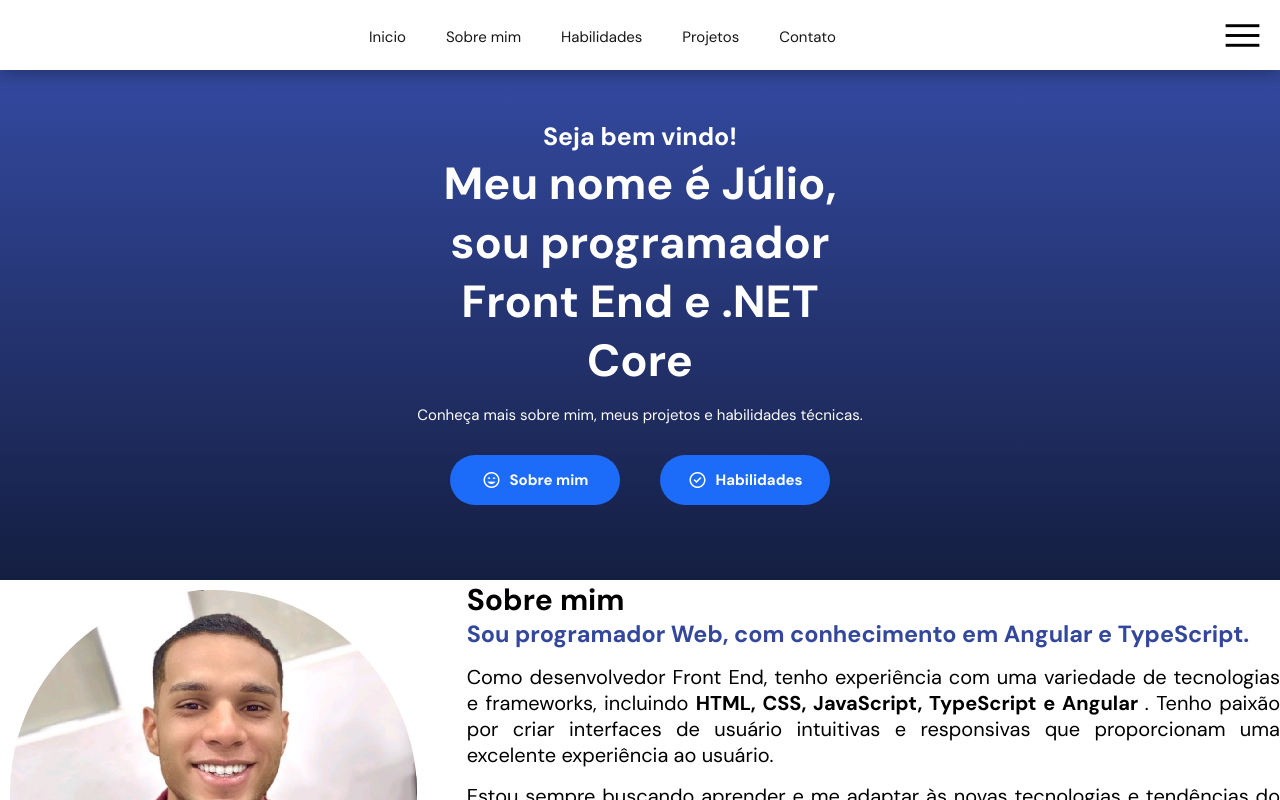
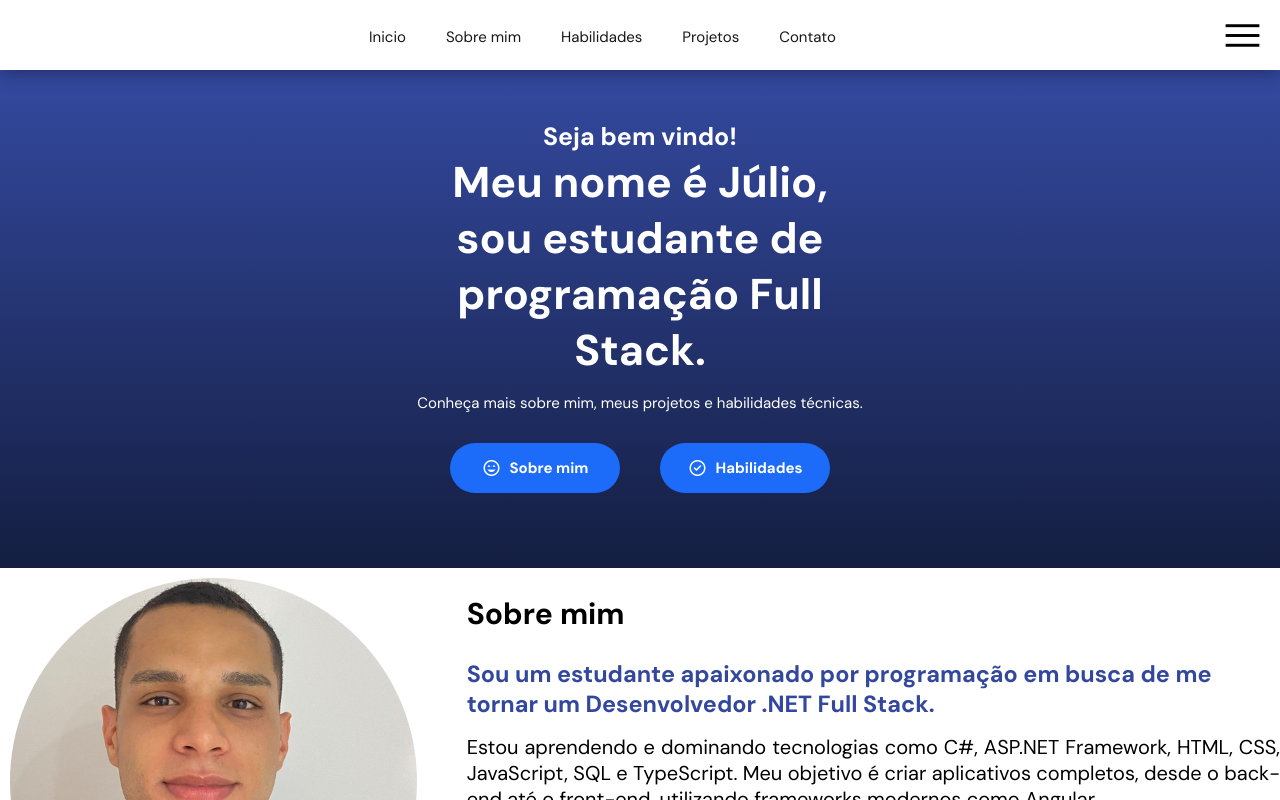
Before and after one commit to JCDias00/potifolioJulio, an Angular app: page / in a window 1280 px wide. Shown: the top 800 px of the page. Built offline with nearby package versions, Linux system fonts and the light colour scheme.

Commit message:
alterando texto e foto

```diff
--- a/src/app/home/home.component.css
+++ b/src/app/home/home.component.css
@@ -85,7 +85,7 @@
 }
 
 .about .box .img img{
-    width: 230px;
+    width: 200px;
     border-radius: 50%;
 
 }
@@ -217,7 +217,7 @@
 
 .projects .box .project .text .buttons a.live{
     background: var(--color-pink-1);
-    text-decoration: none;
+
 }
 
 .projects .box .project .text .buttons a svg, i{
@@ -230,7 +230,6 @@
 
 .contact{
     background: var(--color-black-1);
-    height: 300px;
     padding: 75px;
 
 
@@ -264,7 +263,7 @@
     min-width: 200px;
     font-weight: 700;
     margin: 15px 0;
-    text-decoration: none;
+
 }
 
 .contact .box .contacts a:hover{
--- a/src/app/home/home.component.html
+++ b/src/app/home/home.component.html
@@ -3,7 +3,7 @@
         <div class="box">
             <h1>
                 <span class="title1">Seja bem vindo!</span>
-                <span class="title2">Meu nome é Júlio, sou programador Front End e .NET Core</span>
+                <span class="title2">Meu nome é Júlio, sou estudante de programação Full Stack.</span>
 
             </h1>
             <p class="paragraph">Conheça mais sobre mim, meus projetos e habilidades técnicas.</p>
@@ -33,12 +33,14 @@
                 <img src="./assets/imgs/julio.png" alt="foto do julio">
             </div>
             <div class="text">
+                <br>
                 <h2>Sobre mim</h2>
-                <h3>Sou programador Web, com conhecimento em Angular e TypeScript.</h3>
-                <p>Como desenvolvedor Front End, tenho experiência com uma variedade de tecnologias e frameworks,
-                    incluindo <b> HTML, CSS, JavaScript, TypeScript e Angular </b>. Tenho paixão por criar
-                    interfaces de usuário intuitivas e responsivas que proporcionam uma excelente experiência ao
-                    usuário.</p>
+                <br>
+                <h3>Sou um estudante apaixonado por programação em busca de me tornar um Desenvolvedor .NET Full Stack.
+                </h3>
+                <p>Estou aprendendo e dominando tecnologias como C#, ASP.NET Framework, HTML, CSS, JavaScript, SQL e
+                    TypeScript. Meu objetivo é criar aplicativos completos, desde o back-end até o front-end, utilizando
+                    frameworks modernos como Angular.</p>
                 <p>Estou sempre buscando aprender e me adaptar às novas tecnologias e tendências do setor. Acredito
                     firmemente que a aprendizagem contínua é a chave para o sucesso nesta indústria em constante
                     evolução. 😁</p>
@@ -245,10 +247,7 @@
                                     </path>
                                 </g>
                             </svg> Repositório</a>
-                        <a class="live">
-                            <i class="material-symbols-outlined">
-                                play_arrow
-                            </i> ao vivo</a>
+
                     </div>
 
                 </div>
--- a/src/app/models/profile.ts
+++ b/src/app/models/profile.ts
@@ -1,6 +1,6 @@
 export class Profile{
     name: string = 'Julio Cesar';
     whatsApp: string = "'https://api.whatsapp.com/send?phone=5562996172261&text=ol%C3%A1,%20estou%20no%20seu%20site%20e%20cliquei%20para%20falar%20com%20voce'"
-    linkedIn: string = "https://www.linkedin.com/in/julio-cesar-cardoso-38a417264/";
+    linkedIn: string = "www.linkedin.com/in/julio-cesar-dias-38a417264";
     email: string = "juliocesarcardosodias211@outlook.com";
 }
--- a/src/styles.css
+++ b/src/styles.css
@@ -11,8 +11,8 @@
     font-size: 125%;
     font-family: 'DM Sans', sans-serif;
 
-    --font-size-1: 2.25rem;
-    --font-size-2: 1.75rem;
+    --font-size-1: 2.15rem;
+    --font-size-2: 1.45rem;
     --font-size-3: 1.25rem;
     --font-size-4: 1rem;
     --font-size-5: 0.75rem;
```
Also changed, not shown: firebase.json, src/assets/imgs/julio.png, 1 other file (tests, documents, lock files or other folders).
